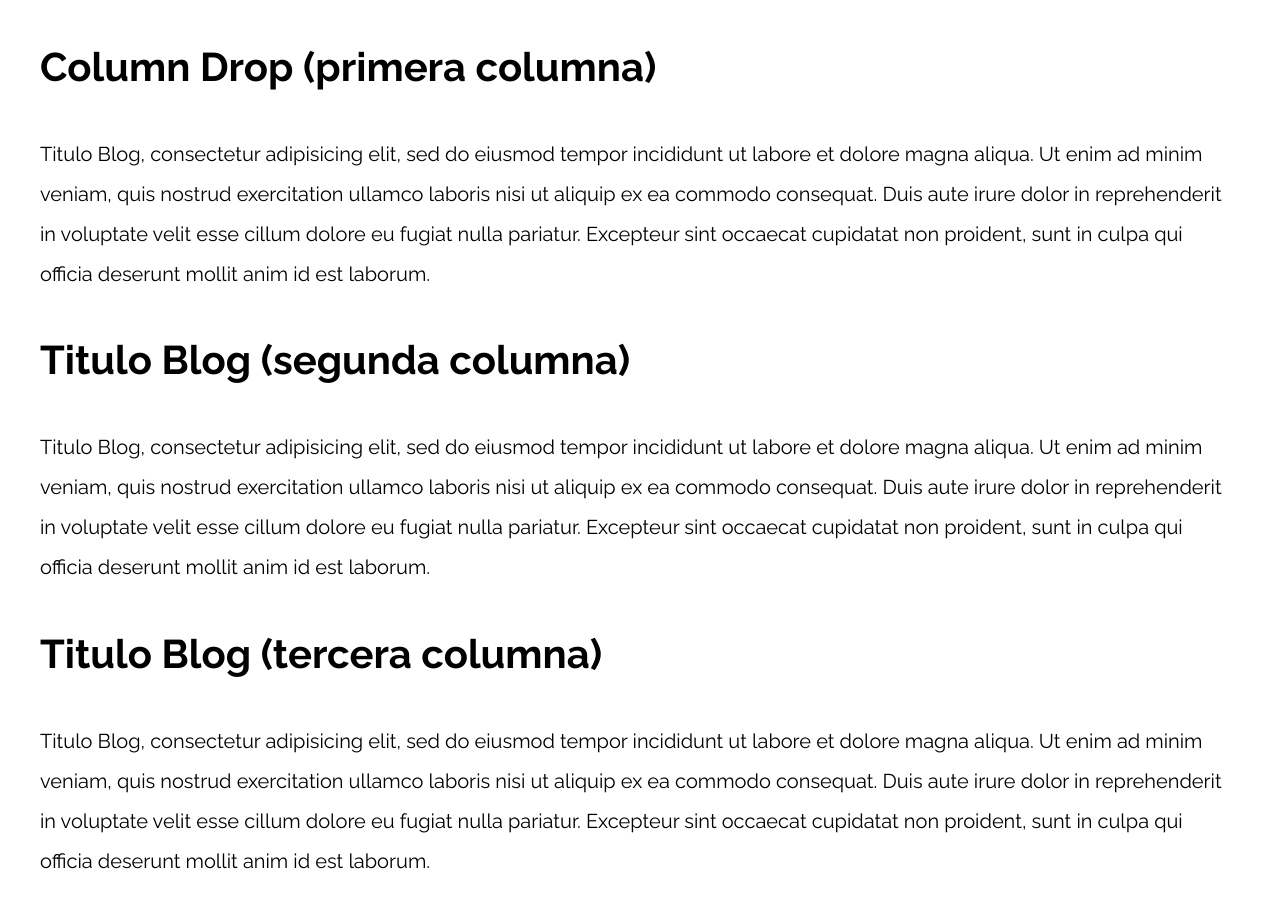
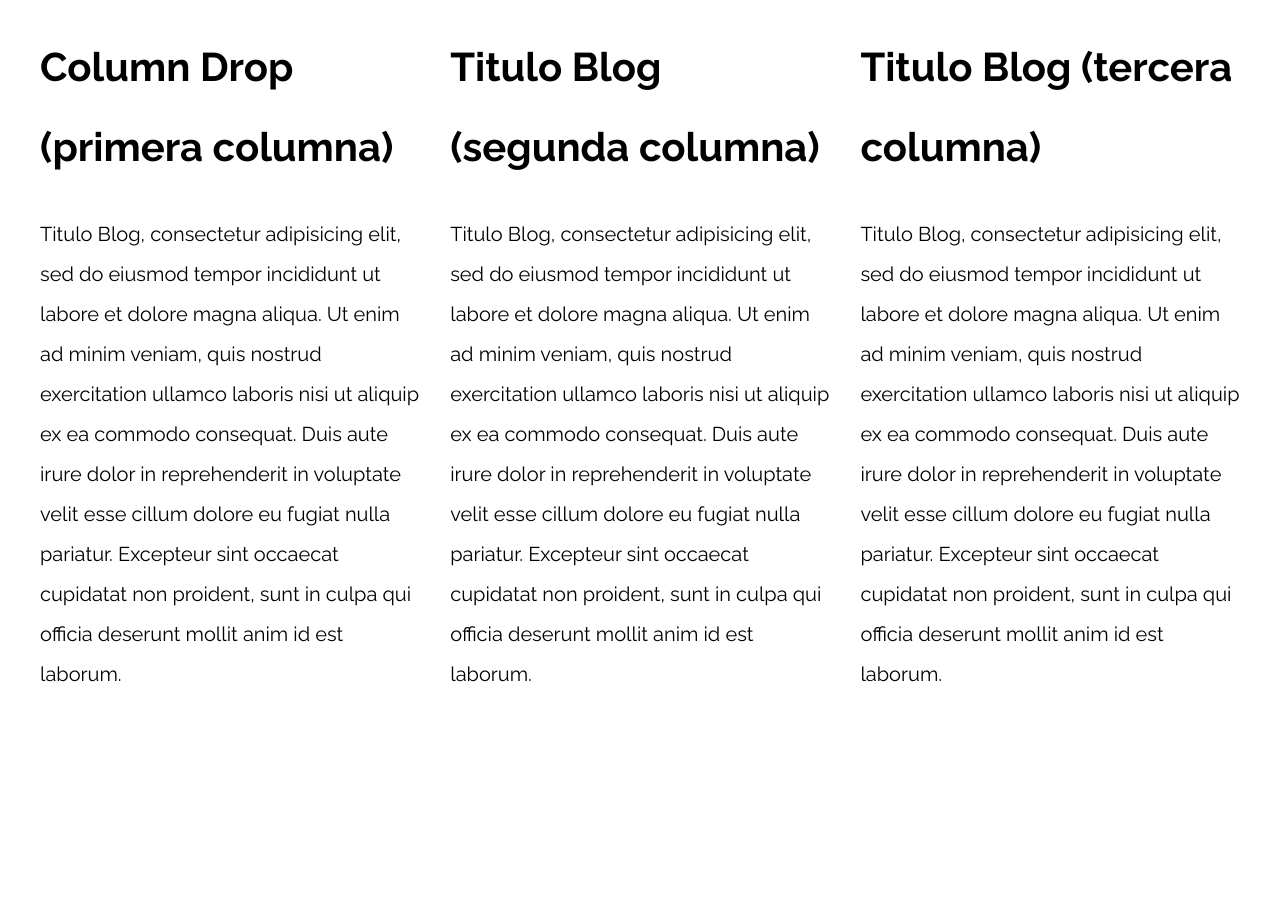
Before and after one commit to Hector632/PatronesRWD, a plain HTML site: page 08-column_drop_flexbox/index.html in a window 1280 px wide. After the commit the page ends 800 px from the top, so only its background shows below. Drawn offline with nearby package versions, Linux system fonts and the light colour scheme.

Commit message:
ejercicio 8,9,10,11

```diff
--- a/08-column_drop_flexbox/css/styles.css
+++ b/08-column_drop_flexbox/css/styles.css
@@ -48,3 +48,21 @@ p {
 }
 
 /** CODIGO AQUI **/
+@media (min-width:480px){
+    .column-drop-flex{
+        display:flex;
+        justify-content: space-between;
+        flex-wrap: wrap;
+    }
+
+    .contenido-principal, .primera{
+        flex-basis: calc(50% - 1rem);
+    }
+}
+@media (min-width:768px){
+    .contenido-principal,
+    .primera,
+    .segunda{
+        flex: 0 0 calc(33.3% - 2rem);
+    }
+}
--- a/08-column_drop_flexbox/index.html
+++ b/08-column_drop_flexbox/index.html
@@ -12,8 +12,8 @@
 
 <body>
 
-    <div class="contenedor">
-        <main>
+    <div class="contenedor column-drop-flex">
+        <main class="contenido-principal">
             <h1>Column Drop (primera columna)</h1>
             <p>
                 Titulo Blog, consectetur adipisicing elit, sed do eiusmod tempor incididunt ut labore et dolore magna aliqua. Ut enim ad minim veniam, quis nostrud exercitation ullamco laboris nisi ut aliquip ex ea commodo consequat. Duis aute irure dolor in reprehenderit
@@ -21,7 +21,7 @@
             </p>
         </main>
 
-        <aside>
+        <aside class="primera">
             <h1>Titulo Blog (segunda columna)</h1>
             <p>
                 Titulo Blog, consectetur adipisicing elit, sed do eiusmod tempor incididunt ut labore et dolore magna aliqua. Ut enim ad minim veniam, quis nostrud exercitation ullamco laboris nisi ut aliquip ex ea commodo consequat. Duis aute irure dolor in reprehenderit
@@ -29,7 +29,7 @@
             </p>
         </aside>
 
-        <aside>
+        <aside class="segunda">
             <h1>Titulo Blog (tercera columna)</h1>
             <p>
                 Titulo Blog, consectetur adipisicing elit, sed do eiusmod tempor incididunt ut labore et dolore magna aliqua. Ut enim ad minim veniam, quis nostrud exercitation ullamco laboris nisi ut aliquip ex ea commodo consequat. Duis aute irure dolor in reprehenderit
--- a/09-con_sidebar_css_grid/css/styles.css
+++ b/09-con_sidebar_css_grid/css/styles.css
@@ -48,3 +48,14 @@ p {
 }
 
 /** CODIGO AQUI **/
+@media(min-width:768px){
+    .con-sidebar{
+        display: grid;
+        grid-template-columns: 1fr 3fr;
+        column-gap: 4rem;
+        grid-auto-flow: column;
+    }
+    aside{
+        grid-column: 1 / 2;
+    }
+}
--- a/10-con_sidebar_flexbox/css/styles.css
+++ b/10-con_sidebar_flexbox/css/styles.css
@@ -49,3 +49,15 @@ p {
 
 
 /** CODIGO AQUI **/
+@media(min-width:768px){
+    .con-sidebar{
+        display: flex;
+        gap: 2rem;
+    }
+    aside{
+        flex: 1;  /*es cuantos pixel va a recibir hasta completar la resolucion*/
+    }
+    article{
+        flex: 3;
+    }
+}
--- a/11-layout_shifter_css_grid/css/styles.css
+++ b/11-layout_shifter_css_grid/css/styles.css
@@ -49,3 +49,36 @@ p {
 
 
 /** CODIGO AQUI **/
+@media(min-width:768px){
+    .layout-shifter{
+        display: grid;
+        grid-template-areas: "contenido"
+                             "inferior";
+    }
+    .sidebar{
+        grid-area: inferior;
+    }
+    .contenido-principal{
+        grid-area: contenido;
+        display: grid;
+        grid-template-areas: "entrada1 entrada2";
+        grid-template-columns: repeat(2, 1fr);
+        column-gap: 3rem;
+    }
+}
+@media(min-width:992px){
+    .layout-shifter{
+        grid-template-areas: "contenido sidebar";
+        column-gap: 2rem;
+    }
+    .sidebar{
+        grid-area: sidebar;
+    }
+    .contenido-principal{
+        grid-area: contenido;
+
+        grid-template-areas: "entrada1"
+                             "entrada2";
+        grid-template-columns: unset;
+    }
+}
```
Also changed, not shown: 09-con_sidebar_css_grid/index.html (+1 -1 lines), 10-con_sidebar_flexbox/index.html (+1 -1 lines), 11-layout_shifter_css_grid/index.html (+3 -3 lines).
